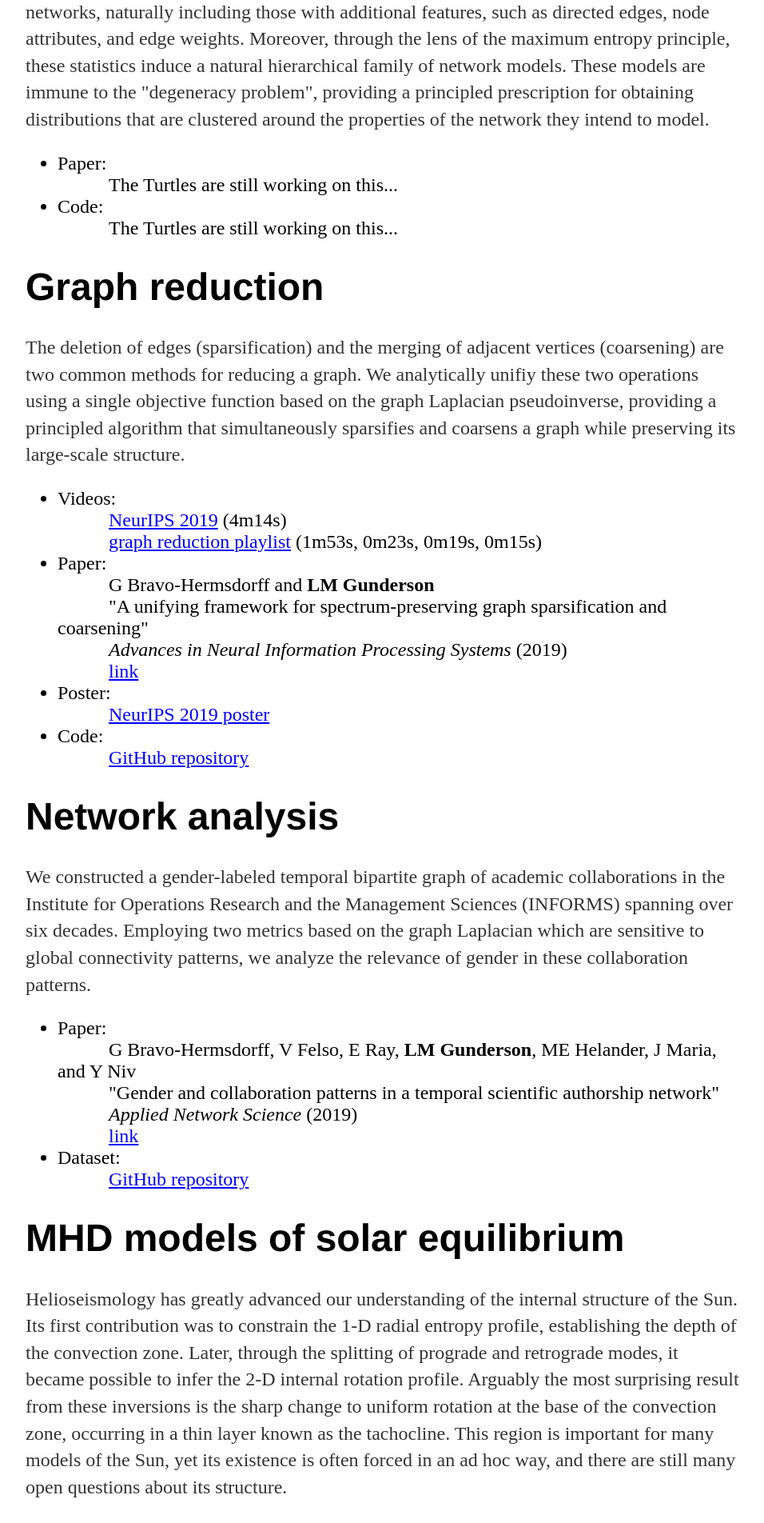
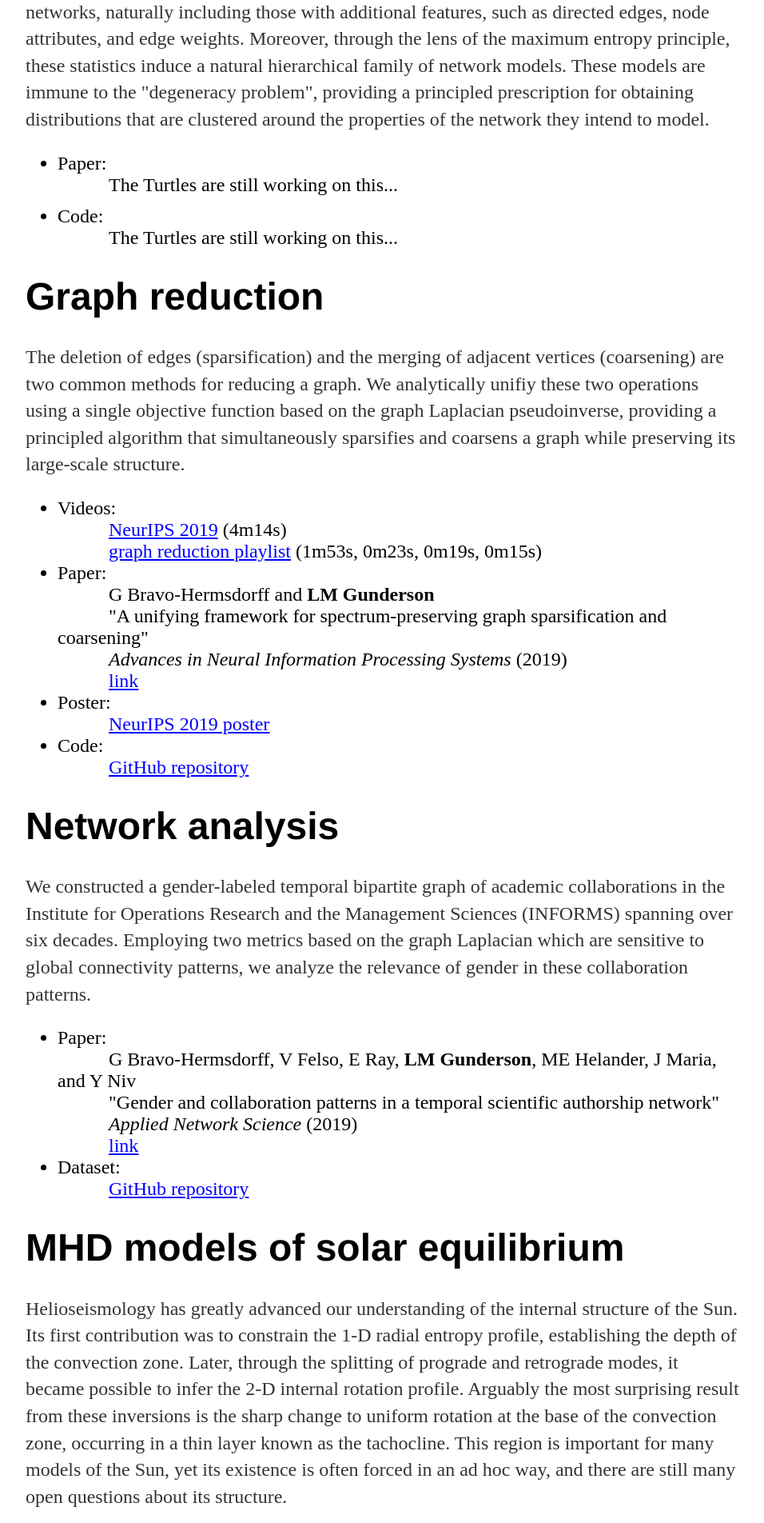
Before and after one commit to LeeMGunderson/LeeMGunderson.github.io, a Jekyll site: the page built from research/index.html, in a window 1280 px wide. Shown: the part 333-2237 px from the top of the page at 80% size, without its empty margins (160-1116 px from the left). Built offline with Jekyll 4.4.1, drawn with Linux system fonts in a browser that asks for light colours.

Commit message:
Update index.html

```diff
--- a/research/index.html
+++ b/research/index.html
@@ -12,13 +12,13 @@
 	<h1>Graph cumulants</h1>
 		<p style="font-size:24px;">Over a century ago, Thiele (1889) introduced cumulants, a concept now fundamental to the field of statistics, which has justifiably percolated throughout the scientific community.  In this work, we introduce <i>graph cumulants</i>, their generalization to networks.  This principled hierarchy of network statistics provides a framework to systematically describe and compare networks, naturally including those with additional features, such as directed edges, node attributes, and edge weights.  Moreover, through the lens of the maximum entropy principle, these statistics induce a natural hierarchical family of network models.  These models are immune to the "degeneracy problem", providing a principled prescription for obtaining distributions that are clustered around the properties of the network they intend to model.</p>
 		<ul>
-			<li style="font-size:24px;">Paper:
+			<li style="font-size:24px; margin-bottom:12px;">Paper:
 				<br>
-				<font style="margin-left:64px; font-size:24px; margin-bottom:48px;">The Turtles are still working on this...</font>
+				<font style="margin-left:64px; font-size:24px;">The Turtles are still working on this...</font>
 			</li>
 			<li style="font-size:24px;">Code:
 				<br>
-				<font style="margin-left:64px; font-size:24px; margin-bottom:48px;">The Turtles are still working on this...</font>
+				<font style="margin-left:64px; font-size:24px;">The Turtles are still working on this...</font>
 			</li>
 		</ul>
 
@@ -29,7 +29,7 @@
 				<br>
 				<a href="https://www.youtube.com/watch?v=xTAPZbQlq3A" target="_blank" style="margin-left:64px; text-decoration:underline; color:blue">NeurIPS 2019</a> (4m14s)
 				<br>
-				<a href="https://www.youtube.com/playlist?list=PLmfiQcz2q6d3sZutLri4ZAIDLqM_4K1p-" target="_blank" style="margin-left:64px; text-decoration:underline; color:blue; margin-bottom:48px;">graph reduction playlist</a> (1m53s, 0m23s, 0m19s, 0m15s)
+				<a href="https://www.youtube.com/playlist?list=PLmfiQcz2q6d3sZutLri4ZAIDLqM_4K1p-" target="_blank" style="margin-left:64px; text-decoration:underline; color:blue;">graph reduction playlist</a> (1m53s, 0m23s, 0m19s, 0m15s)
 				<br>
 			</li>
 			<li style="font-size:24px;";>Paper:
@@ -40,15 +40,15 @@
 				<br>
 				<font style="margin-left:64px; font-size:24px;"><i>Advances in Neural Information Processing Systems</i> (2019)</font>
 				<br>
-				<a href="https://arxiv.org/abs/1902.09702" target="_blank" style="margin-left:64px; font-size:24px; text-decoration:underline; color:blue; margin-bottom:48px;">link</a>
+				<a href="https://arxiv.org/abs/1902.09702" target="_blank" style="margin-left:64px; font-size:24px; text-decoration:underline; color:blue;">link</a>
 			</li>
 			<li style="font-size:24px;";>Poster:
 				<br>
-				<a href="NeurIPS_Poster.pdf" target="_blank" style="margin-left:64px; text-decoration:underline; color:blue; margin-bottom:48px;">NeurIPS 2019 poster</a>
+				<a href="NeurIPS_Poster.pdf" target="_blank" style="margin-left:64px; text-decoration:underline; color:blue;">NeurIPS 2019 poster</a>
 			</li>
 			<li style="font-size:24px;";>Code:
 				<br>
-				<a href="https://github.com/TheGravLab/A-Unifying-Framework-for-Spectrum-Preserving-Graph-Sparsification-and-Coarsening" target="_blank" style="margin-left:64px; text-decoration:underline; color:blue; margin-bottom:48px;">GitHub repository</a>
+				<a href="https://github.com/TheGravLab/A-Unifying-Framework-for-Spectrum-Preserving-Graph-Sparsification-and-Coarsening" target="_blank" style="margin-left:64px; text-decoration:underline; color:blue;">GitHub repository</a>
 			</li>
 		</ul>
 
@@ -63,11 +63,11 @@
 				<br>
 				<font style="margin-left:64px; font-size:24px;"><i>Applied Network Science</i> (2019)</font>
 				<br>
-				<a href="https://appliednetsci.springeropen.com/articles/10.1007/s41109-019-0214-4" target="_blank" style="margin-left:64px; text-decoration:underline; color:blue; margin-bottom:48px;">link</a>
+				<a href="https://appliednetsci.springeropen.com/articles/10.1007/s41109-019-0214-4" target="_blank" style="margin-left:64px; text-decoration:underline; color:blue;">link</a>
 			</li>
 			<li style="font-size:24px;";>Dataset:
 				<br>
-				<a href="https://github.com/Gecia/INFORMS_TemporalGenderedAuthorshipNetwork" target="_blank" style="margin-left:64px; text-decoration:underline; color:blue; margin-bottom:48px;">GitHub repository</a>
+				<a href="https://github.com/Gecia/INFORMS_TemporalGenderedAuthorshipNetwork" target="_blank" style="margin-left:64px; text-decoration:underline; color:blue;">GitHub repository</a>
 			</li>
 		</ul>
 
@@ -82,7 +82,7 @@
 				<br>
 				<font style="margin-left:64px; font-size:24px;"><i>The Astrophysical Journal</i> (2019)</font>
 				<br>
-				<a href="https://arxiv.org/abs/1712.08069" target="_blank" style="margin-left:64px; text-decoration:underline; color:blue; margin-bottom:48px;">link</a>
+				<a href="https://arxiv.org/abs/1712.08069" target="_blank" style="margin-left:64px; text-decoration:underline; color:blue;">link</a>
 			</li>
 		</ul>
 
@@ -97,7 +97,7 @@
 				<br>
 				<font style="margin-left:64px; font-size:24px;"><i>Physics of Plasmas</i> (2018)</font>
 				<br>
-				<a href="https://arxiv.org/abs/1805.02221" target="_blank" style="margin-left:64px; text-decoration:underline; color:blue; margin-bottom:48px;">link</a>
+				<a href="https://arxiv.org/abs/1805.02221" target="_blank" style="margin-left:64px; text-decoration:underline; color:blue;">link</a>
 			</li>
 			<li style="font-size:24px;">Paper:
 				<br>
@@ -107,7 +107,7 @@
 				<br>
 				<font style="margin-left:64px; font-size:24px;"><i>Physics Letters A</i> (2018)</font>
 				<br>
-				<a href="https://doi.org/10.1016/j.physleta.2018.07.016" target="_blank" style="margin-left:64px; text-decoration:underline; color:blue; margin-bottom:48px;">link</a>
+				<a href="https://doi.org/10.1016/j.physleta.2018.07.016" target="_blank" style="margin-left:64px; text-decoration:underline; color:blue;">link</a>
 			</li>
 		</ul>
 
@@ -122,7 +122,7 @@
 				<br>
 				<font style="margin-left:64px; font-size:24px;"><i>Journal of Aerosol Science</i> (2014)</font>
 				<br>
-				<a href="https://www.osti.gov/biblio/1129015/" target="_blank" style="margin-left:64px; text-decoration:underline; color:blue; margin-bottom:48px;">link</a>
+				<a href="https://www.osti.gov/biblio/1129015/" target="_blank" style="margin-left:64px; text-decoration:underline; color:blue;">link</a>
 			</li>
 		</ul>
 
```
